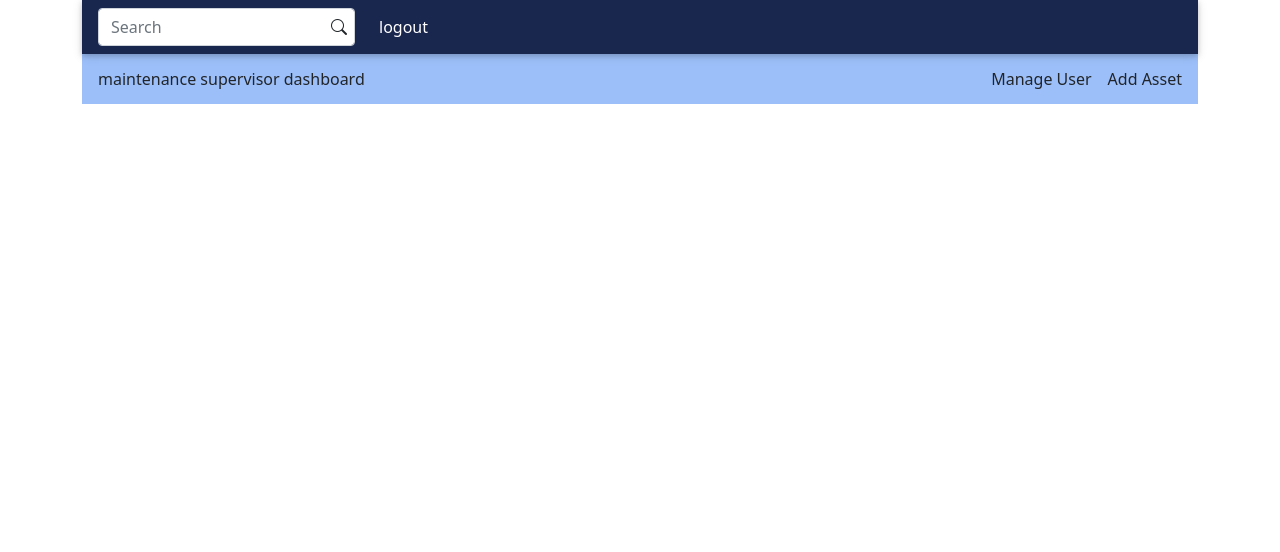
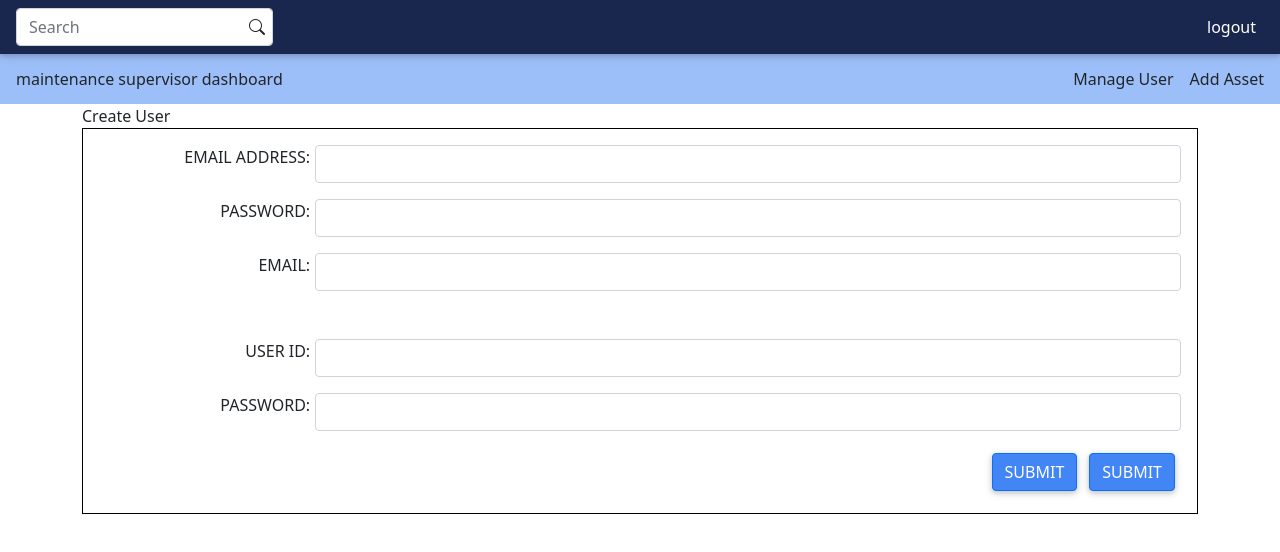
Before and after one commit to etedalii/AssetCalibration, a React (Create React App) app in the folder client/: page /CreateUser in a window 1280 px wide. Shown: the top 552 px of the page. Built offline with nearby package versions, Linux system fonts and the light colour scheme.

Commit message:
adding style and removing layout components

```diff
--- a/client/src/App.css
+++ b/client/src/App.css
@@ -6,6 +6,18 @@
   background-color: transparent;
   border-color: transparent;
   color: white;
+}
+.text-right {
+  text-align: right;
+  padding-right: 5px;
+}
+.div-border-line {
+  border-style: solid;
+  border-color: black;
+  border-width: 1px;
+}
+.btn-float {
+  float: right;
 }
 
 .App-logo {
--- a/client/src/components/CreateUser/index.js
+++ b/client/src/components/CreateUser/index.js
@@ -1,9 +1,9 @@
 import React, { useState, useEffect } from "react";
-import { Navbar, FormControl, Form, Container } from "react-bootstrap";
+import { Navbar, FormControl, Form, Container, Button } from "react-bootstrap";
 const CreateUser = () => {
   return (
     <>
-      <Navbar expand="lg" className="nav-color w-100 " variant="dark">
+      <Navbar expand="xs" className="nav-color w-100 " variant="dark">
         <Form.Group
           className={"ms-3 d-flex justify-content-end position-relative  me-3"}
         >
@@ -27,6 +27,63 @@ const CreateUser = () => {
           </div>
         </div>
       </div>
+      <div className="container">
+        <span>Create User</span>
+
+        <div className="div-border-line p-3 w-100">
+          <Form>
+            <Form.Group
+              className="mb-3 d-flex flex-row"
+              controlId="formBasicEmail"
+            >
+              <Form.Label className="w-25 text-right">
+                EMAIL ADDRESS:
+              </Form.Label>
+              <Form.Control type="email" />
+            </Form.Group>
+
+            <Form.Group
+              className="mb-3 d-flex flex-row"
+              controlId="formBasicPassword"
+            >
+              <Form.Label className="w-25 float-right text-right">
+                PASSWORD:
+              </Form.Label>
+              <Form.Control type="password" />
+            </Form.Group>
+            <Form.Group
+              className="mb-3 d-flex flex-row"
+              controlId="formBasicPassword"
+            >
+              <Form.Label className="w-25 text-right">EMAIL:</Form.Label>
+              <Form.Control type="password" />
+            </Form.Group>
+            <Form.Group
+              className="mb-3 d-flex flex-row mt-5 "
+              controlId="formBasicPassword"
+            >
+              <Form.Label className="w-25 text-right">USER ID:</Form.Label>
+              <Form.Control type="password" />
+            </Form.Group>
+            <Form.Group
+              className="mb-3 d-flex flex-row "
+              controlId="formBasicPassword"
+            >
+              <Form.Label className="w-25 text-right">PASSWORD:</Form.Label>
+              <Form.Control type="password" />
+            </Form.Group>
+            <Form.Group
+              className="d-flex flex-column"
+              controlId="formBasicPassword"
+            >
+              <div className="align-self-end">
+                <Button type="submit">Submit</Button>
+                <Button type="submit">Submit</Button>
+              </div>
+            </Form.Group>
+          </Form>
+        </div>
+      </div>
     </>
   );
 };
--- a/client/src/components/UI/Layout/Layout.jsx
+++ b/client/src/components/UI/Layout/Layout.jsx
@@ -4,7 +4,7 @@ import MainHeader from "../../MainHeader/MainHeader";
 const Layout = (props) => {
   return (
     <Fragment>
-      <main className="container">{props.children}</main>
+      <main>{props.children}</main>
     </Fragment>
   );
 };
```
